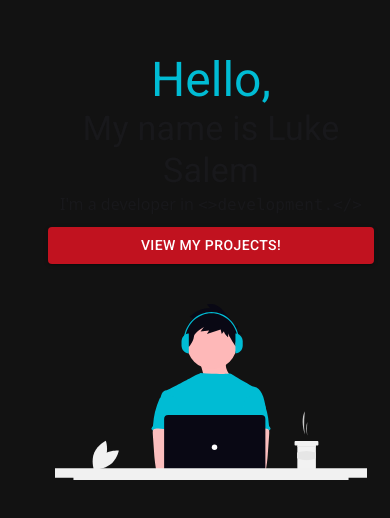
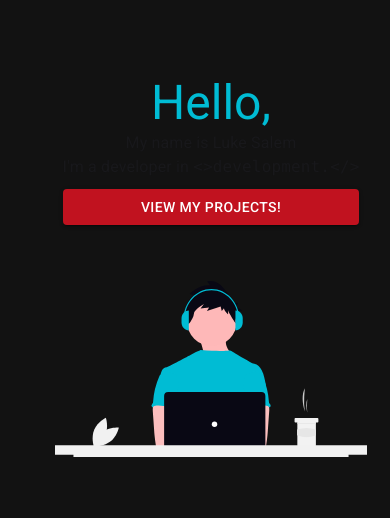
Before and after one commit to lukebike/portfoliov2, a React (Vite) app: page / in a window 390 px wide. Shown: the part 188-706 px from the top of the page. Built offline with nearby package versions, Linux system fonts and the light colour scheme.

Commit message:
Edited heading to be more responsive on medium and smaller screen sizes

```diff
--- a/src/About.tsx
+++ b/src/About.tsx
@@ -15,9 +15,16 @@ export default function Home() {
   }, []);
   return (
     <Box
-      sx={{ opacity: mounted ? 1 : 0, transition: "opacity 0.8s ease-in-out" }}
+      sx={{
+        opacity: mounted ? 1 : 0,
+        transition: "opacity 0.8s ease-in-out",
+        height: { lg: "80vh" },
+        display: { lg: "flex" },
+        justifyContent: "center",
+        alignItems: "center",
+      }}
     >
-      <Grid container spacing={isMobile ? 5 : 10} sx={{ mt: 10 }}>
+      <Grid container spacing={{ xs: 5, lg: 10, md: 20 }} sx={{ mt: 10 }}>
         <Grid size={{ xs: 12, md: 4 }}>
           <Heading headingText="About me" />
         </Grid>
@@ -30,7 +37,7 @@ export default function Home() {
                     color: "#c1121f",
                     marginRight: 2,
                     marginBottom: 1,
-                    marginTop: isMobile ? 2 : 1,
+                    marginTop: { xs: 2, lg: 1, md: "10px" },
                     padding: 0.1,
                   }}
                 />
@@ -50,7 +57,6 @@ export default function Home() {
                       fontWeight: "300",
                       margin: "5px",
                       flexShrink: "1",
-                      overflowWrap: "break-word",
                     }}
                     key={idx}
                   >
--- a/src/App.css
+++ b/src/App.css
@@ -25,18 +25,18 @@ body,
   min-height: 100vh;
   min-width: 100vw;
   height: 100vh;
+  width: 100vw;
   margin: 0;
   padding: 0;
-  overflow: hidden;
   padding: 1rem;
   position: relative;
   position: relative;
   z-index: 1;
 }
 
-@media (max-width: 600px) {
+@media (min-width: 1000px) {
   body,
   #root {
-    overflow: auto;
+    overflow: hidden;
   }
 }
--- a/src/Heading.tsx
+++ b/src/Heading.tsx
@@ -16,7 +16,8 @@ export default function Heading({ headingText }: { headingText: string }) {
         sx={{
           display: "inline-block",
           fontWeight: "400",
-          textAlign: isMobile ? "center" : "left",
+          textAlign: { xs: "center", lg: "left", md: "center" },
+          whiteSpace: "nowrap",
           borderBottom: "solid #00BCD4 2px",
           height: "70px",
           flexShrink: 0,
--- a/src/Home.tsx
+++ b/src/Home.tsx
@@ -20,7 +20,7 @@ export default function Hero() {
         transition: "opacity 0.5s ease-in-out",
         opacity: mounted && !fade ? 1 : 0,
         display: "flex",
-        flexDirection: isMobile ? "column" : "row",
+        flexDirection: { lg: "row", md: "column", xs: "column" },
         justifyContent: "center",
         alignItems: "center",
         height: isMobile ? "auto" : "90vh",
@@ -36,17 +36,25 @@ export default function Hero() {
           Hello,
         </Typography>
         <Typography
-          variant={isMobile ? "h4" : "h2"}
+          sx={{
+            fontSize: {
+              xs: "1rem", // mobile
+              sm: "1.25rem", // tablets (≥600px)
+              md: "1.5rem", // desktop (≥900px)
+            },
+          }}
           textAlign={{ xs: "center", sm: "left" }}
         >
           My name is Luke Salem
         </Typography>
-        <p style={{ textAlign: isMobile ? "center" : "left" }}>
+        <Typography
+          sx={{ textAlign: { lg: "left", xs: "center", md: "center" } }}
+        >
           I'm a developer in{" "}
           <code>
             {"<>"}development.{"</>"}
           </code>
-        </p>
+        </Typography>
         <Button
           href="#Projects"
           variant="contained"
@@ -65,15 +73,27 @@ export default function Hero() {
           View my projects!
         </Button>
       </Box>
-      <img
-        src={heroImg}
-        style={{
-          maxWidth: isMobile ? "80vw" : "auto",
-          maxHeight: isMobile ? "30vh" : "80vh",
+      <Box
+        sx={{
+          maxWidth: { xs: "80vw", lg: "auto", md: "70vw" },
+          maxHeight: { xs: "30vh", lg: "80vh", md: "30vh" },
           height: "auto",
-          marginTop: isMobile ? 24 : 0,
+          marginTop: { xs: 5, md: 5 },
+          display: "flex",
+          justifyContent: "center",
+          alignItems: "center",
         }}
-      />
+      >
+        <img
+          src={heroImg}
+          style={{
+            width: "100%",
+            height: "auto",
+            display: "block",
+          }}
+          alt="Coding illustration"
+        />
+      </Box>
     </Box>
   );
 }
```
